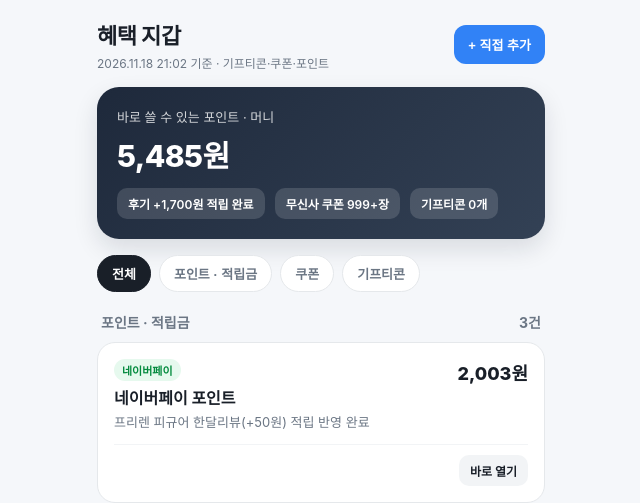
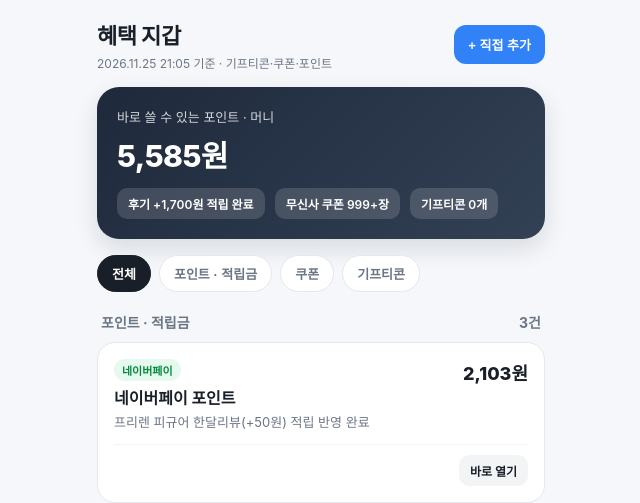
Before and after one commit to JunwonChoi308/JunwonChoi308.github.io, a plain HTML site: page index.html in a window 1280 px wide. Shown: the top 503 px of the page, 319-959 px from the left. Drawn offline with Linux system fonts and the light colour scheme.

Commit message:
Update Naver Pay point balance to 2,103 KRW (total 5,585 KRW)

```diff
--- a/index.html
+++ b/index.html
@@ -284,14 +284,14 @@
     <header>
       <div>
         <h1>혜택 지갑</h1>
-        <div class="updated">2026.11.18 21:02 기준 · 기프티콘·쿠폰·포인트</div>
+        <div class="updated">2026.11.25 21:05 기준 · 기프티콘·쿠폰·포인트</div>
       </div>
       <button class="add-btn" onclick="openModal()">+ 직접 추가</button>
     </header>
 
     <section class="summary-card">
       <div class="summary-label">바로 쓸 수 있는 포인트 · 머니</div>
-      <div class="summary-total" id="totalBalance">5,485원</div>
+      <div class="summary-total" id="totalBalance">5,585원</div>
       <div class="summary-row">
         <div class="summary-pill">후기 +1,700원 적립 완료</div>
         <div class="summary-pill">무신사 쿠폰 999+장</div>
@@ -359,8 +359,8 @@
         brand: '네이버페이',
         badgeClass: 'badge-green',
         title: '네이버페이 포인트',
-        amount: '2,003원',
-        numeric: 2003,
+        amount: '2,103원',
+        numeric: 2103,
         desc: '프리렌 피규어 한달리뷰(+50원) 적립 반영 완료',
         url: 'https://pay.naver.com/pc/history',
         builtin: true,
```
